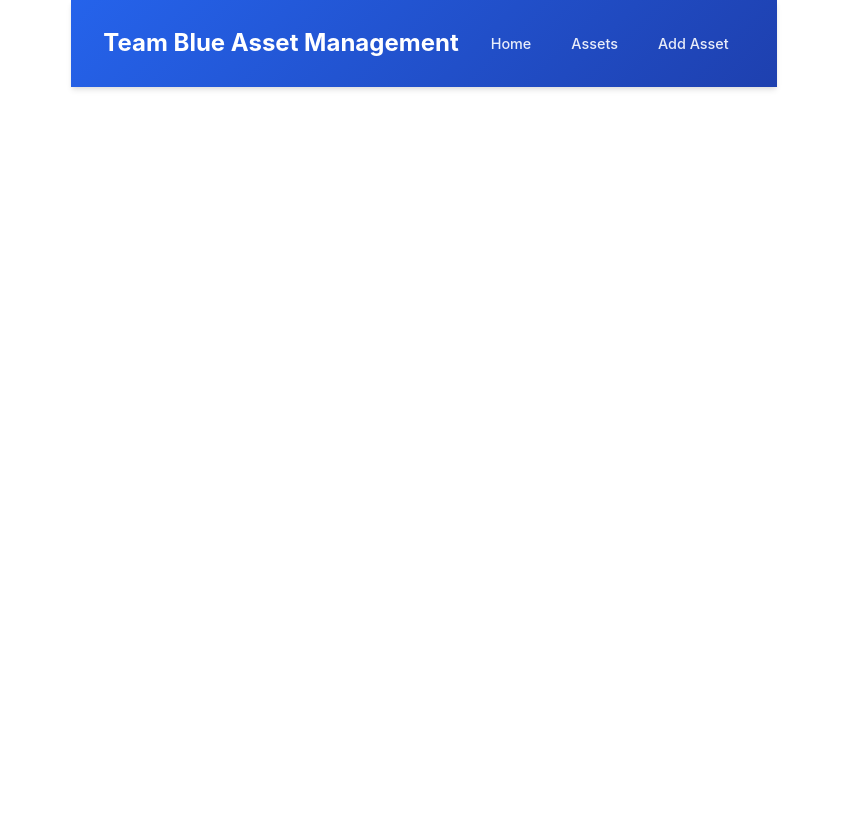
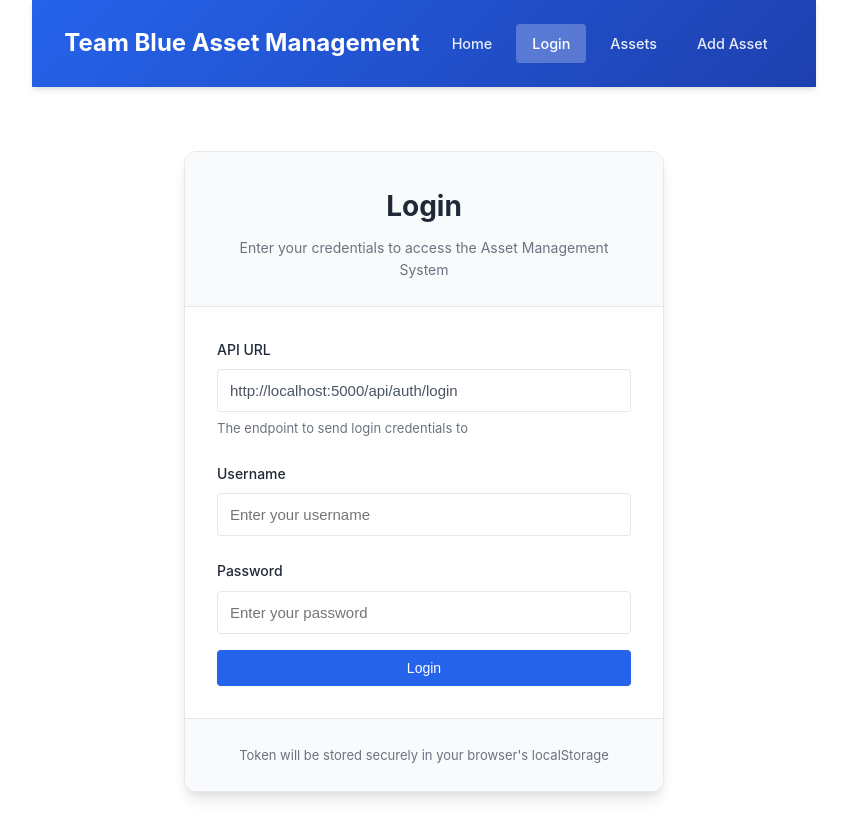
Before and after one commit to cwarstler24/NextGenTeamBlue, a Vue app in the folder frontend/: page /login in a window 1280 px wide. Shown: the top 838 px of the page, without its empty margins (216-1063 px from the left). Before the commit the page ends 800 px from the top, so only its background shows below. Built offline with nearby package versions, Linux system fonts and the light colour scheme; the HTML template or start-up script is replaced by a standard one.

Commit message:
Add login page

```diff
--- a/frontend/src/App.vue
+++ b/frontend/src/App.vue
@@ -11,6 +11,7 @@ import { RouterLink, RouterView } from 'vue-router'
         </div>
         <nav>
           <RouterLink to="/">Home</RouterLink>
+          <RouterLink to="/login">Login</RouterLink>
           <RouterLink to="/assets">Assets</RouterLink>
           <RouterLink to="/add-asset">Add Asset</RouterLink>
         </nav>
--- a/frontend/src/router/index.ts
+++ b/frontend/src/router/index.ts
@@ -1,5 +1,6 @@
 import { createRouter, createWebHistory } from 'vue-router'
 import HomeView from '../views/HomeView.vue'
+import LoginView from '../views/LoginView.vue'
 import AssetView from '../views/AssetView.vue'
 import AssetAddView from '../views/AssetAddView.vue'
 import AssetListView from '../views/AssetListView.vue'
@@ -11,6 +12,11 @@ const router = createRouter({
       path: '/',
       name: 'home',
       component: HomeView,
+    },
+    {
+      path: '/login',
+      name: 'login',
+      component: LoginView,
     },
     {
       path: '/assets',
--- /dev/null
+++ b/frontend/src/views/LoginView.vue
@@ -0,0 +1,338 @@
+<script setup lang="ts">
+import { ref } from 'vue'
+import { useRouter } from 'vue-router'
+
+const router = useRouter()
+const username = ref('')
+const password = ref('')
+const apiUrl = ref('http://localhost:5000/api/auth/login') // Default API endpoint
+const isLoading = ref(false)
+const errorMessage = ref('')
+const successMessage = ref('')
+
+async function handleLogin() {
+  if (!username.value || !password.value) {
+    errorMessage.value = 'Please enter both username and password'
+    return
+  }
+
+  if (!apiUrl.value) {
+    errorMessage.value = 'Please enter the API URL'
+    return
+  }
+
+  isLoading.value = true
+  errorMessage.value = ''
+  successMessage.value = ''
+
+  try {
+    const response = await fetch(apiUrl.value, {
+      method: 'POST',
+      headers: {
+        'Content-Type': 'application/json',
+      },
+      body: JSON.stringify({
+        username: username.value,
+        password: password.value,
+      }),
+    })
+
+    if (!response.ok) {
+      const errorData = await response.json().catch(() => ({ message: 'Login failed' }))
+      throw new Error(errorData.message || `Login failed with status ${response.status}`)
+    }
+
+    const data = await response.json()
+
+    // Extract the token from the response
+    // Adjust these field names based on your API's response structure
+    let token = data.token || data.access_token || data.bearerToken || data.accessToken
+
+    if (!token) {
+      throw new Error('No token received from server')
+    }
+
+    // Ensure the token has the Bearer prefix
+    const prefixed = token.toLowerCase().startsWith('bearer ') ? token : `Bearer ${token}`
+
+    // Save to localStorage
+    localStorage.setItem('bearerToken', prefixed)
+
+    successMessage.value = 'Login successful! Redirecting...'
+
+    // Redirect to home page after a short delay
+    setTimeout(() => {
+      router.push('/')
+    }, 1000)
+
+  } catch (error) {
+    errorMessage.value = error instanceof Error ? error.message : 'An error occurred during login'
+  } finally {
+    isLoading.value = false
+  }
+}
+</script>
+
+<template>
+  <div class="login-view">
+    <div class="login-container">
+      <div class="login-card">
+        <div class="login-header">
+          <h1>Login</h1>
+          <p>Enter your credentials to access the Asset Management System</p>
+        </div>
+
+        <form @submit.prevent="handleLogin" class="login-form">
+          <div class="form-group">
+            <label for="api-url">API URL</label>
+            <input
+              id="api-url"
+              v-model="apiUrl"
+              type="text"
+              placeholder="http://localhost:5000/api/auth/login"
+              class="form-input"
+              :disabled="isLoading"
+            />
+            <small class="help-text">The endpoint to send login credentials to</small>
+          </div>
+
+          <div class="form-group">
+            <label for="username">Username</label>
+            <input
+              id="username"
+              v-model="username"
+              type="text"
+              placeholder="Enter your username"
+              class="form-input"
+              :disabled="isLoading"
+              autocomplete="username"
+            />
+          </div>
+
+          <div class="form-group">
+            <label for="password">Password</label>
+            <input
+              id="password"
+              v-model="password"
+              type="password"
+              placeholder="Enter your password"
+              class="form-input"
+              :disabled="isLoading"
+              autocomplete="current-password"
+            />
+          </div>
+
+          <div v-if="errorMessage" class="alert alert-error">
+            <svg xmlns="http://www.w3.org/2000/svg" width="18" height="18" viewBox="0 0 24 24" fill="none" stroke="currentColor" stroke-width="2" stroke-linecap="round" stroke-linejoin="round">
+              <circle cx="12" cy="12" r="10"></circle>
+              <line x1="12" y1="8" x2="12" y2="12"></line>
+              <line x1="12" y1="16" x2="12.01" y2="16"></line>
+            </svg>
+            {{ errorMessage }}
+          </div>
+
+          <div v-if="successMessage" class="alert alert-success">
+            <svg xmlns="http://www.w3.org/2000/svg" width="18" height="18" viewBox="0 0 24 24" fill="none" stroke="currentColor" stroke-width="2" stroke-linecap="round" stroke-linejoin="round">
+              <path d="M22 11.08V12a10 10 0 1 1-5.93-9.14"></path>
+              <polyline points="22 4 12 14.01 9 11.01"></polyline>
+            </svg>
+            {{ successMessage }}
+          </div>
+
+          <button type="submit" class="btn-primary btn-full" :disabled="isLoading">
+            <span v-if="!isLoading">Login</span>
+            <span v-else class="loading">
+              <span class="spinner"></span>
+              Logging in...
+            </span>
+          </button>
+        </form>
+
+        <div class="login-footer">
+          <p>
+            <small>Token will be stored securely in your browser's localStorage</small>
+          </p>
+        </div>
+      </div>
+    </div>
+  </div>
+</template>
+
+<style scoped>
+.login-view {
+  min-height: calc(100vh - 200px);
+  display: flex;
+  align-items: center;
+  justify-content: center;
+  padding: 2rem 1rem;
+}
+
+.login-container {
+  width: 100%;
+  max-width: 480px;
+}
+
+.login-card {
+  background: var(--color-background);
+  border: 1px solid var(--color-border);
+  border-radius: var(--border-radius-lg);
+  box-shadow: var(--shadow-lg);
+  overflow: hidden;
+}
+
+.login-header {
+  padding: 2rem 2rem 1.5rem;
+  background: var(--color-background-soft);
+  border-bottom: 1px solid var(--color-border);
+  text-align: center;
+}
+
+.login-header h1 {
+  font-size: 1.75rem;
+  color: var(--color-heading);
+  margin: 0 0 0.5rem 0;
+  font-weight: 700;
+}
+
+.login-header p {
+  color: var(--color-text-muted);
+  margin: 0;
+  font-size: 0.875rem;
+}
+
+.login-form {
+  padding: 2rem;
+}
+
+.form-group {
+  margin-bottom: 1.5rem;
+}
+
+.form-group:last-of-type {
+  margin-bottom: 1rem;
+}
+
+.form-group label {
+  display: block;
+  margin-bottom: 0.5rem;
+  color: var(--color-heading);
+  font-weight: 500;
+  font-size: 0.875rem;
+}
+
+.form-input {
+  width: 100%;
+  padding: 0.75rem;
+  border: 1px solid var(--color-border);
+  border-radius: var(--border-radius-sm);
+  font-size: 0.9375rem;
+  transition: all 0.2s ease;
+  background: var(--color-background);
+  color: var(--color-text);
+}
+
+.form-input:focus {
+  outline: none;
+  border-color: var(--color-primary);
+  box-shadow: 0 0 0 3px rgba(24, 144, 255, 0.1);
+}
+
+.form-input:disabled {
+  opacity: 0.6;
+  cursor: not-allowed;
+}
+
+.help-text {
+  display: block;
+  margin-top: 0.375rem;
+  color: var(--color-text-muted);
+  font-size: 0.8125rem;
+}
+
+.alert {
+  display: flex;
+  align-items: center;
+  gap: 0.75rem;
+  padding: 0.875rem 1rem;
+  border-radius: var(--border-radius-sm);
+  margin-bottom: 1.5rem;
+  font-size: 0.875rem;
+}
+
+.alert svg {
+  flex-shrink: 0;
+}
+
+.alert-error {
+  background-color: #fef2f2;
+  border: 1px solid #fecaca;
+  color: #dc2626;
+}
+
+.alert-success {
+  background-color: #f0fdf4;
+  border: 1px solid #bbf7d0;
+  color: #16a34a;
+}
+
+.btn-full {
+  width: 100%;
+  justify-content: center;
+}
+
+.loading {
+  display: flex;
+  align-items: center;
+  gap: 0.5rem;
+}
+
+.spinner {
+  display: inline-block;
+  width: 14px;
+  height: 14px;
+  border: 2px solid rgba(255, 255, 255, 0.3);
+  border-top-color: white;
+  border-radius: 50%;
+  animation: spin 0.6s linear infinite;
+}
+
+@keyframes spin {
+  to {
+    transform: rotate(360deg);
+  }
+}
+
+.login-footer {
+  padding: 1.5rem 2rem;
+  background: var(--color-background-soft);
+  border-top: 1px solid var(--color-border);
+  text-align: center;
+}
+
+.login-footer p {
+  margin: 0;
+  color: var(--color-text-muted);
+}
+
+.login-footer small {
+  font-size: 0.8125rem;
+}
+
+@media (max-width: 640px) {
+  .login-view {
+    padding: 1rem;
+  }
+
+  .login-form {
+    padding: 1.5rem;
+  }
+
+  .login-header {
+    padding: 1.5rem;
+  }
+
+  .login-header h1 {
+    font-size: 1.5rem;
+  }
+}
+</style>
```
